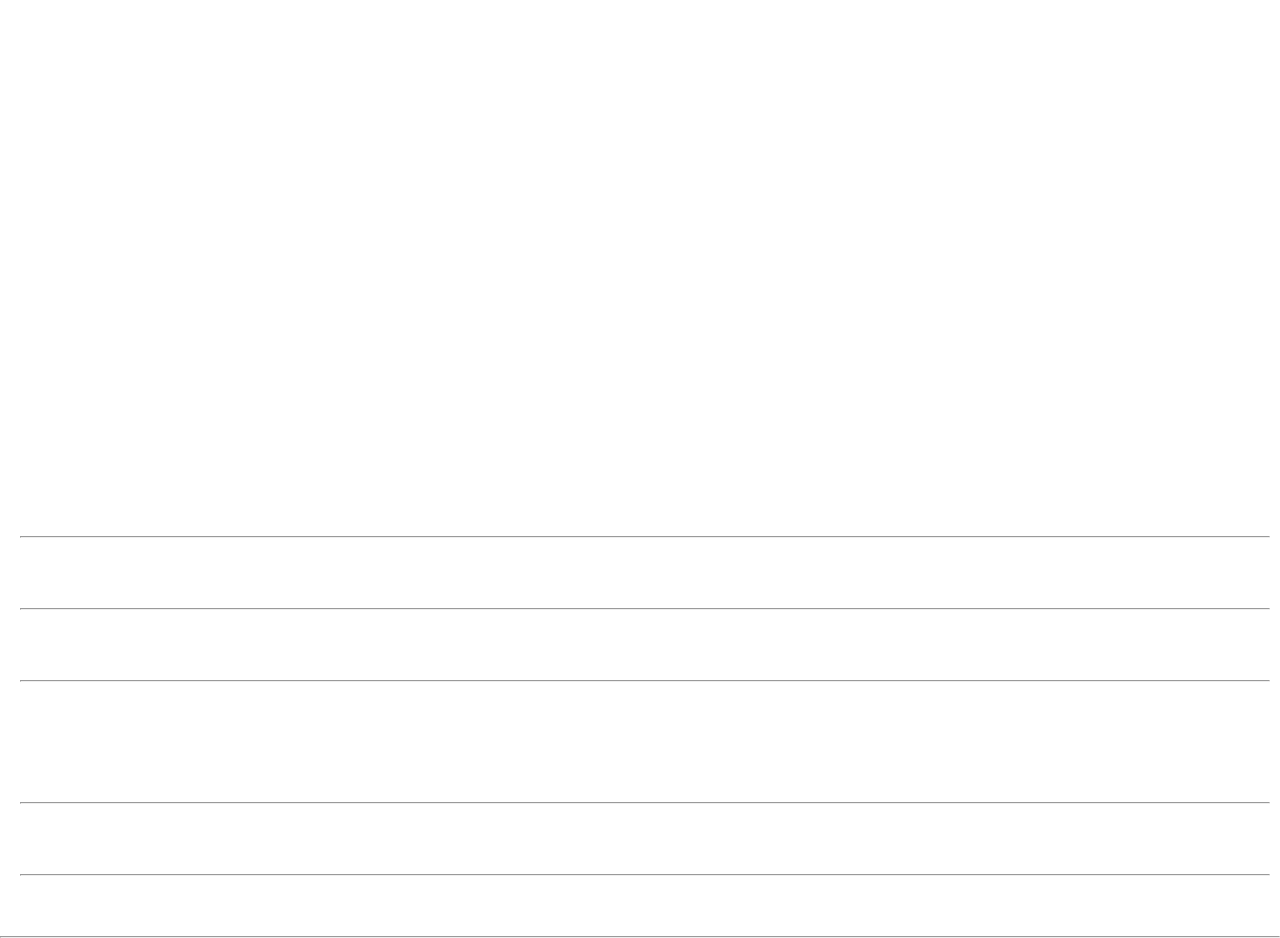
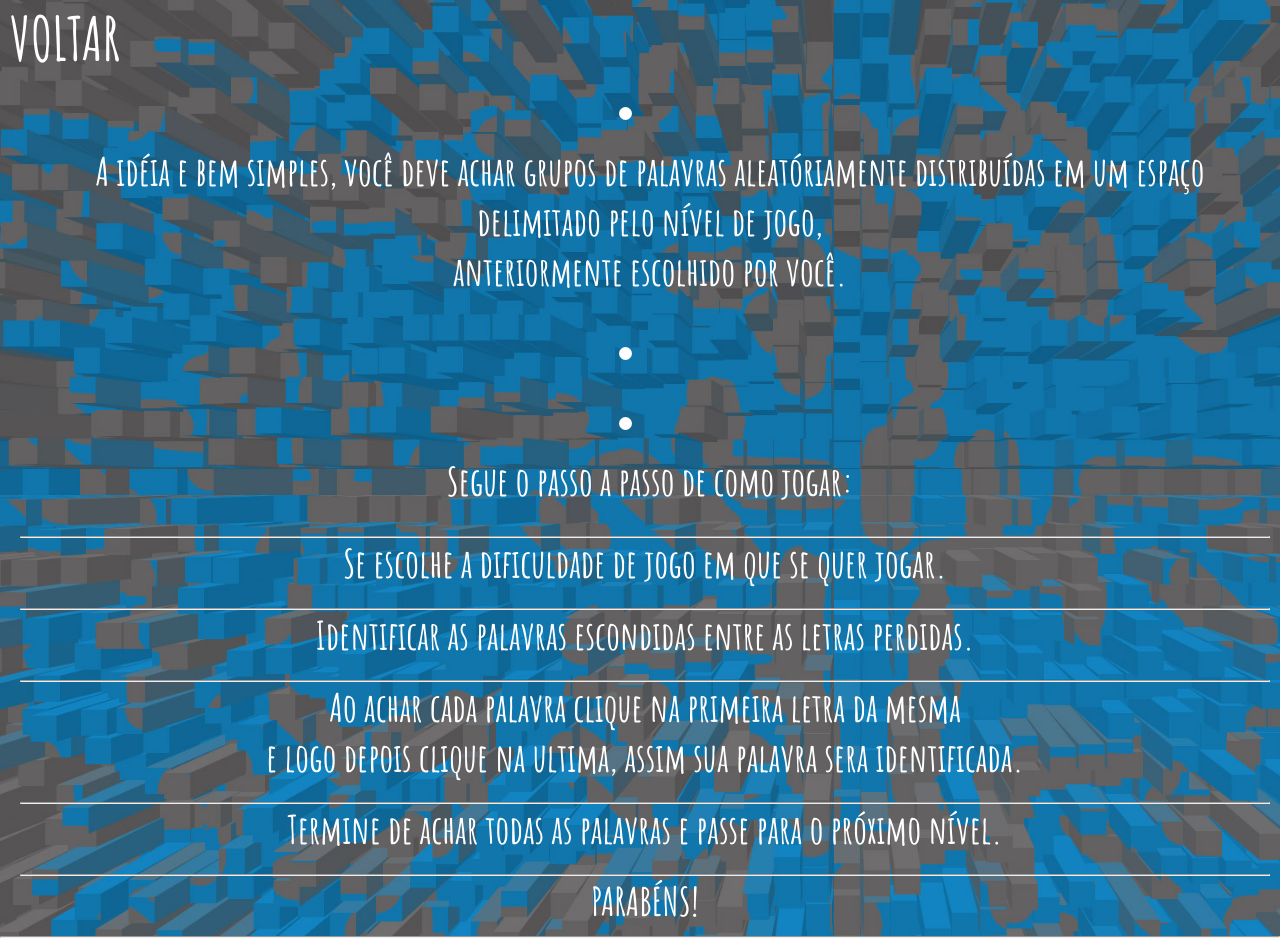
Before and after one commit to GabrielBarros9/Ca-a-palavras, a plain HTML site: page ajuda.html in a window 1280 px wide. Drawn offline with Linux system fonts and the light colour scheme.

Commit message:
Update ajuda.css

```diff
--- a/ajuda.css
+++ b/ajuda.css
@@ -14,7 +14,7 @@ li {
     padding: 10px 10px;
 }
 body {
-    background-image: url(img/cri.jpg);
+    background-image: url(cri.jpg);
     background-repeat: no-repeat;
     background-size: cover;
     font-family: 'Amatic SC', cursive;
```
